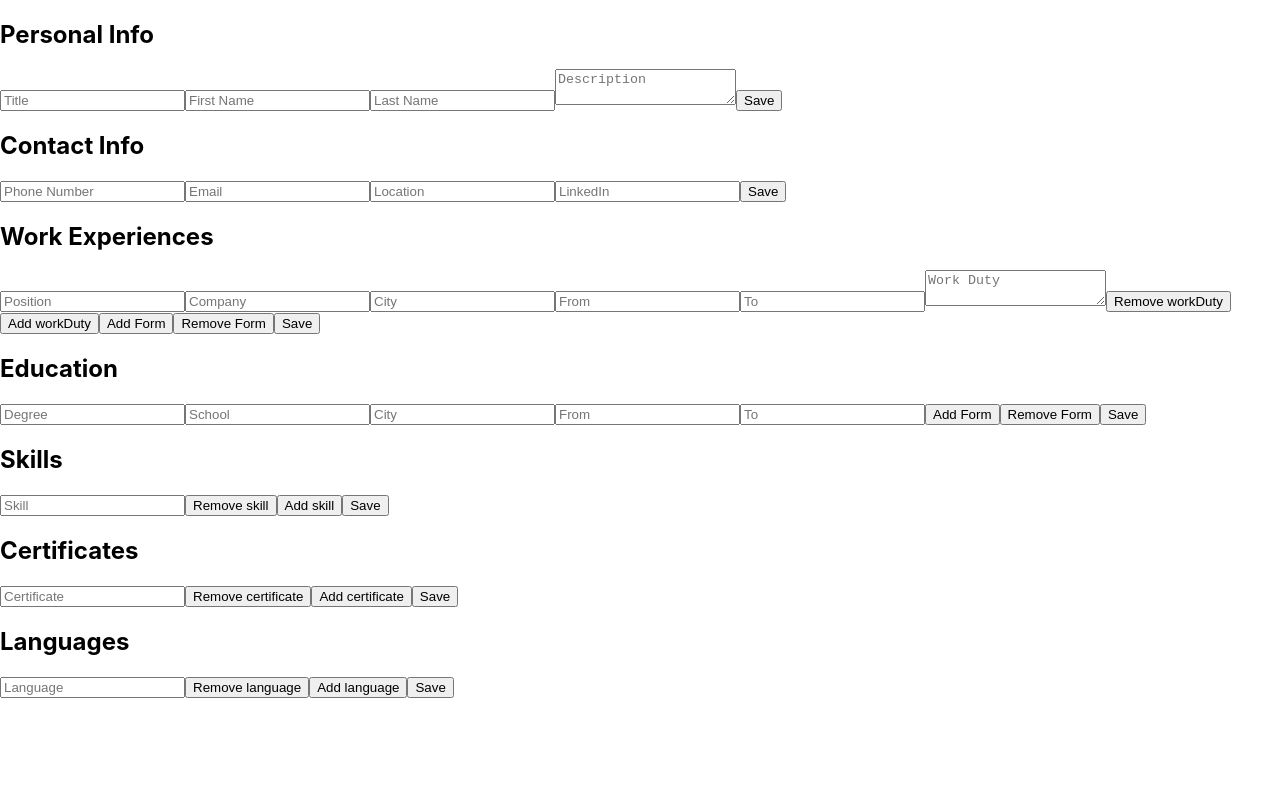
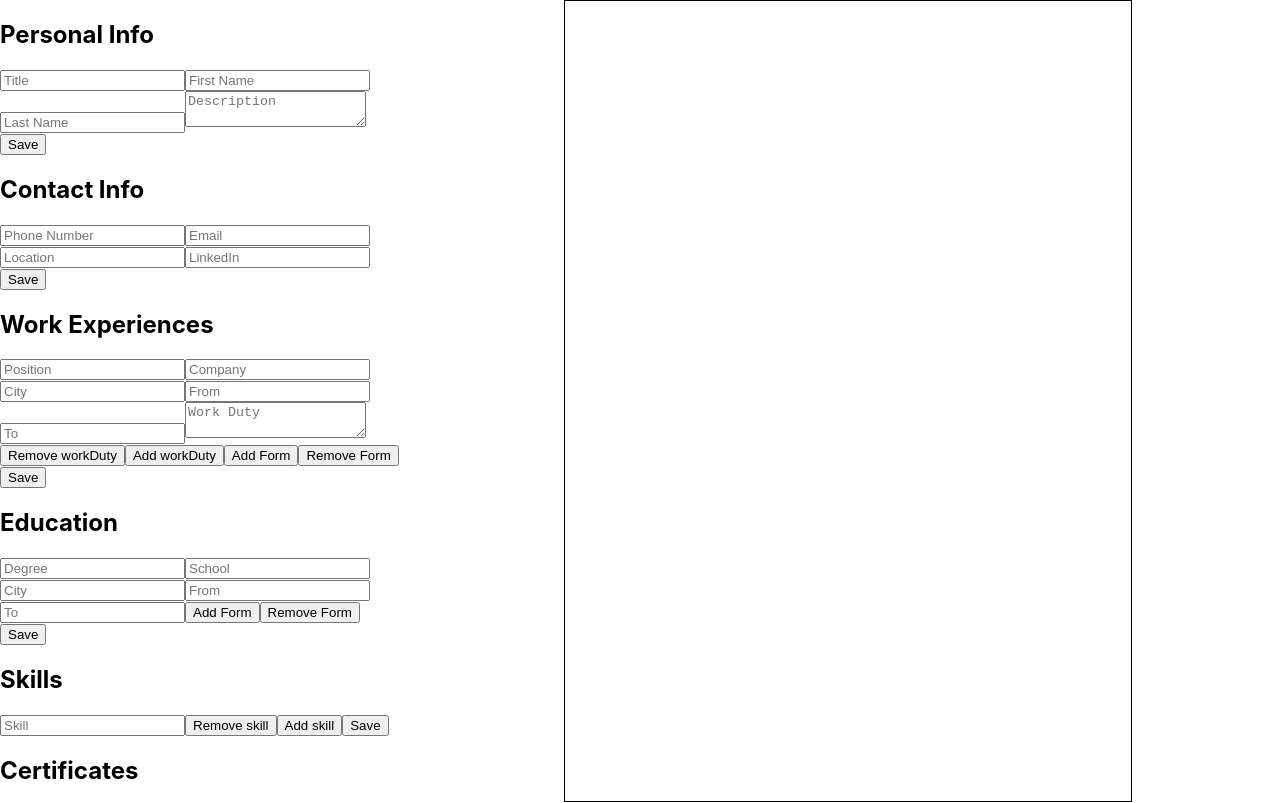
Before and after one commit to G-Cioni/cv-creator, a React (Create React App) app: page / in a window 1280 px wide. Shown: the top 803 px of the page. Built offline with nearby package versions, Linux system fonts and the light colour scheme.

Commit message:
implemented css grid

```diff
--- a/src/styles/App.css
+++ b/src/styles/App.css
@@ -3,7 +3,18 @@
   --cv-height: 100vh;
   --cv-width: calc(var(--cv-height) / 1.4142);
 }
+
+#App {
+  display: grid;
+  grid-template-columns: auto auto;
+  gap: 1em;
+}
+
+#Forms {
+  width: 25em;
+}
 #Cv {
+  border: 1px solid black;
   height: var(--cv-height);
   width: var(--cv-width);
 }
```
